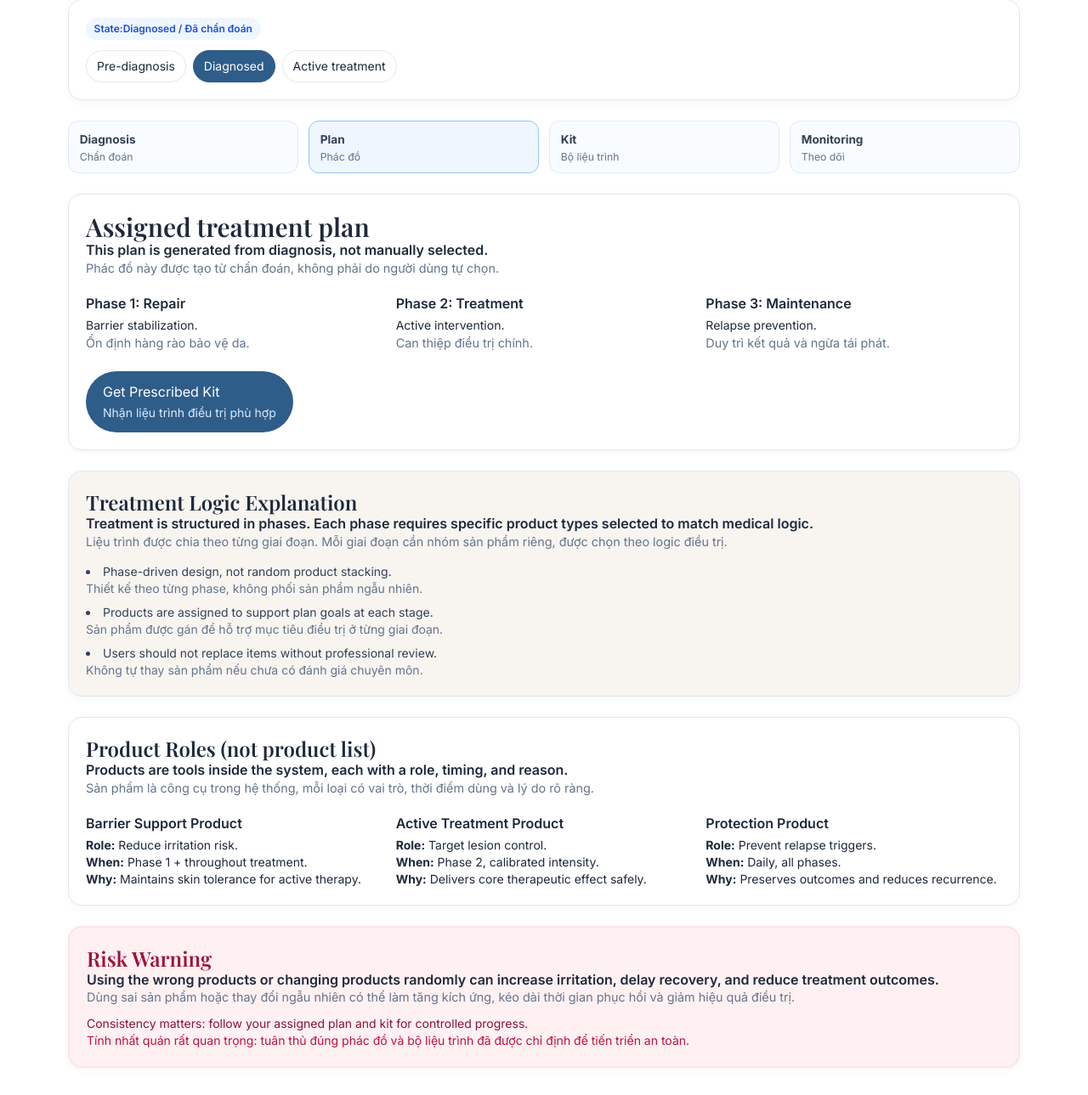
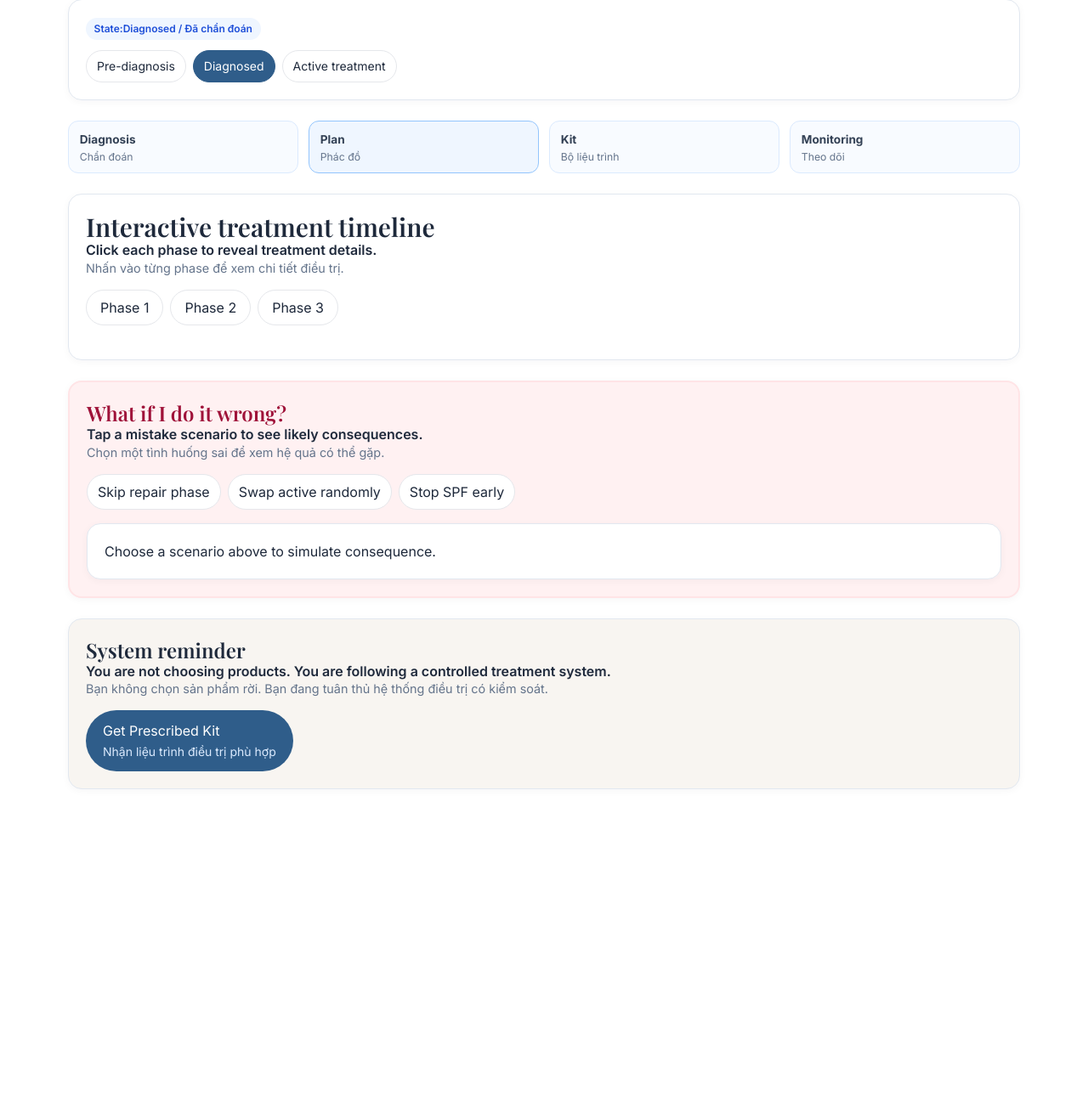
Before and after one commit to ddtri1803/test, a PHP site: page /frontend/plan.html in a window 1280 px wide. Shown: the part 98-1387 px from the top of the page at 85% size. After the commit the page ends 1027 px from the top, so only its background shows below. Run offline with PHP 8.4, Linux system fonts and the light colour scheme; some libraries are stand-ins or nearby versions.

Commit message:
Add interactive quiz, timeline, kit roles, risk simulation, and chat consultation

```diff
--- a/assets/css/theme.css
+++ b/assets/css/theme.css
@@ -10,8 +10,20 @@ body{font-family:Inter,system-ui,sans-serif}
 .bi-vi{display:block;font-size:.9em;color:#64748b;line-height:1.25;margin-top:.15rem}
 .bi-vi.inverse{color:#dbeafe}
 .ui-card{background:#fff;border:1px solid var(--line);border-radius:1rem;padding:1.25rem;box-shadow:0 2px 10px rgba(15,23,42,.04)}
-.ui-pill{border:1px solid #cbd5e1;border-radius:9999px;padding:.4rem .8rem;font-size:.78rem}
 .state-chip{display:inline-flex;align-items:center;padding:.25rem .6rem;border-radius:9999px;background:#eff6ff;color:#1d4ed8;font-size:.75rem;font-weight:600}
 .flow-step{border:1px solid #dbeafe;background:#f8fbff;border-radius:.75rem;padding:.7rem .8rem;font-size:.85rem;color:#334155}
 .flow-step.active{border-color:#93c5fd;background:#eff6ff}
 .demo-switch button.active{background:var(--medical-blue);color:#fff;border-color:var(--medical-blue)}
+
+.fade-enter{opacity:0;transform:translateY(6px)}
+.fade-enter-active{opacity:1;transform:translateY(0);transition:all .25s ease}
+
+.quiz-answer.selected{border-color:#2F5D8A;background:#eff6ff;color:#1e3a8a}
+.progress-track{height:.5rem;background:#e2e8f0;border-radius:9999px;overflow:hidden}
+.progress-fill{height:100%;background:#2F5D8A;width:0%;transition:width .25s ease}
+
+.chat-bubble-user{background:#dbeafe;border-radius:1rem 1rem .25rem 1rem;padding:.65rem .8rem;max-width:80%;margin-left:auto}
+.chat-bubble-bot{background:#f1f5f9;border-radius:1rem 1rem 1rem .25rem;padding:.65rem .8rem;max-width:80%}
+
+.phase-btn.active{background:#2F5D8A;color:#fff;border-color:#2F5D8A}
+.role-item.open{border-color:#93c5fd;background:#f8fbff}
--- a/assets/js/theme.js
+++ b/assets/js/theme.js
@@ -10,32 +10,132 @@
 
   function applyState(state){
     body.dataset.state = state;
-
     document.querySelectorAll('[data-show]').forEach(el => {
       const allow = el.dataset.show.split(',').map(s=>s.trim());
       el.classList.toggle('hidden', !allow.includes(state));
     });
-
-    document.querySelectorAll('[data-state-label]').forEach(el=>{
-      el.textContent = stateMap[state] || state;
-    });
-
-    document.querySelectorAll('[data-set-state]').forEach(btn=>{
-      btn.classList.toggle('active', btn.dataset.setState===state);
-    });
-
-    const step = body.dataset.step || 'diagnosis';
-    const stepIndex = {diagnosis:1,plan:2,kit:3,monitoring:4}[step] || 1;
-    document.querySelectorAll('[data-flow-step]').forEach((el, i)=>{
-      el.classList.toggle('active', i+1===stepIndex);
-    });
+    document.querySelectorAll('[data-state-label]').forEach(el=>el.textContent = stateMap[state] || state);
+    document.querySelectorAll('[data-set-state]').forEach(btn=>btn.classList.toggle('active', btn.dataset.setState===state));
+    const stepIndex = {diagnosis:1,plan:2,kit:3,monitoring:4}[body.dataset.step || 'diagnosis'] || 1;
+    document.querySelectorAll('[data-flow-step]').forEach((el, i)=>el.classList.toggle('active', i+1===stepIndex));
   }
 
   document.addEventListener('click', (e)=>{
-    const btn = e.target.closest('[data-set-state]');
-    if(!btn) return;
-    applyState(btn.dataset.setState);
+    const stateBtn = e.target.closest('[data-set-state]');
+    if(stateBtn) applyState(stateBtn.dataset.setState);
+
+    const phaseBtn = e.target.closest('[data-phase-target]');
+    if(phaseBtn){
+      const id = phaseBtn.dataset.phaseTarget;
+      document.querySelectorAll('[data-phase-target]').forEach(b=>b.classList.remove('active'));
+      phaseBtn.classList.add('active');
+      document.querySelectorAll('[data-phase-panel]').forEach(p=>p.classList.add('hidden'));
+      const panel = document.querySelector(`[data-phase-panel="${id}"]`);
+      if(panel) panel.classList.remove('hidden');
+    }
+
+    const roleBtn = e.target.closest('[data-role-target]');
+    if(roleBtn){
+      const id = roleBtn.dataset.roleTarget;
+      const item = roleBtn.closest('.role-item');
+      item.classList.toggle('open');
+      const panel = document.querySelector(`[data-role-panel="${id}"]`);
+      if(panel) panel.classList.toggle('hidden');
+    }
+
+    const riskBtn = e.target.closest('[data-risk]');
+    if(riskBtn){
+      const output = document.querySelector('[data-risk-output]');
+      const map = {
+        skip_phase1: ['Skipping repair raises irritation risk.', 'Bỏ qua phase phục hồi làm tăng nguy cơ kích ứng.'],
+        swap_active: ['Random active swap can trigger flare-ups.', 'Đổi hoạt chất ngẫu nhiên có thể gây bùng viêm.'],
+        stop_spf: ['Stopping SPF increases relapse and pigmentation.', 'Ngưng chống nắng làm tăng tái phát và tăng sắc tố.']
+      };
+      const [en, vi] = map[riskBtn.dataset.risk] || ['Follow assigned protocol.', 'Hãy tuân thủ đúng phác đồ.'];
+      if(output) output.innerHTML = `<strong>${en}</strong><br><span class="text-slate-600">${vi}</span>`;
+    }
+
+    const quick = e.target.closest('[data-chat-reply]');
+    if(quick){
+      addChatBubble(quick.textContent.trim(), 'user');
+      quick.closest('[data-chat-options]').classList.add('hidden');
+      const next = quick.dataset.chatReply;
+      runChatStep(next);
+    }
   });
 
+  function initQuiz(){
+    const wrap = document.querySelector('[data-quiz]');
+    if(!wrap) return;
+    const steps = [...wrap.querySelectorAll('[data-quiz-step]')];
+    const nextBtn = wrap.querySelector('[data-quiz-next]');
+    const prevBtn = wrap.querySelector('[data-quiz-prev]');
+    const progress = wrap.querySelector('[data-quiz-progress]');
+    const summary = wrap.querySelector('[data-quiz-summary]');
+    let idx = 0;
+
+    const showStep = () => {
+      steps.forEach((s,i)=>s.classList.toggle('hidden', i!==idx));
+      prevBtn.classList.toggle('hidden', idx===0);
+      nextBtn.textContent = idx===steps.length-1 ? 'Finish Quiz' : 'Next Question';
+      if(progress) progress.style.width = `${((idx+1)/steps.length)*100}%`;
+    };
+
+    steps.forEach(step=>{
+      step.querySelectorAll('.quiz-answer').forEach(btn=>{
+        btn.addEventListener('click', ()=>{
+          step.querySelectorAll('.quiz-answer').forEach(b=>b.classList.remove('selected'));
+          btn.classList.add('selected');
+          step.dataset.answer = btn.dataset.value;
+        });
+      });
+    });
+
+    nextBtn?.addEventListener('click', ()=>{
+      if(!steps[idx].dataset.answer) return;
+      if(idx<steps.length-1){ idx++; showStep(); return; }
+      const answers = steps.map(s=>s.dataset.answer || '-');
+      summary.classList.remove('hidden');
+      summary.innerHTML = `<p class="bi-en">Profile detected: ${answers.join(' • ')}</p><p class="bi-vi">Hồ sơ da ghi nhận: ${answers.join(' • ')}</p>`;
+      wrap.classList.add('hidden');
+      document.querySelector('[data-after-quiz]')?.classList.remove('hidden');
+    });
+
+    prevBtn?.addEventListener('click', ()=>{ if(idx>0){ idx--; showStep(); } });
+    showStep();
+  }
+
+  function addChatBubble(text, who){
+    const log = document.querySelector('[data-chat-log]');
+    if(!log) return;
+    const div = document.createElement('div');
+    div.className = who==='user' ? 'chat-bubble-user' : 'chat-bubble-bot';
+    div.textContent = text;
+    log.appendChild(div);
+    log.scrollTop = log.scrollHeight;
+  }
+
+  function runChatStep(step){
+    const map = {
+      start: {bot:'How soon do you want to begin treatment? / Bạn muốn bắt đầu điều trị khi nào?', next:'timing'},
+      timing: {show:'timing'},
+      urgency: {bot:'Do you prefer low-irritation progression? / Bạn ưu tiên lộ trình ít kích ứng?', next:'tolerance'},
+      tolerance: {show:'tolerance'},
+      close: {bot:'Great. We will prepare your assigned onboarding form. / Tốt. Hệ thống sẽ mở form khởi tạo liệu trình cho bạn.', end:true}
+    };
+    const c = map[step];
+    if(!c) return;
+    if(c.bot) setTimeout(()=>addChatBubble(c.bot,'bot'),250);
+    if(c.show) document.querySelector(`[data-chat-options="${c.show}"]`)?.classList.remove('hidden');
+    if(c.end) document.querySelector('[data-chat-form]')?.classList.remove('hidden');
+  }
+
+  function initChat(){
+    if(!document.querySelector('[data-chat-log]')) return;
+    runChatStep('start');
+  }
+
   applyState(body.dataset.state || 'pre-diagnosis');
+  initQuiz();
+  initChat();
 })();
--- a/frontend/plan.html
+++ b/frontend/plan.html
@@ -1,110 +1,46 @@
 <!doctype html>
 <html lang="en">
-<head>
-  <meta charset="UTF-8" />
-  <meta name="viewport" content="width=device-width, initial-scale=1.0" />
-  <title>Assigned Plan • Frontend Theme</title>
-  <link rel="preconnect" href="https://fonts.googleapis.com">
-  <link rel="preconnect" href="https://fonts.gstatic.com" crossorigin>
-  <link href="https://fonts.googleapis.com/css2?family=Inter:wght@400;500;600;700&family=Playfair+Display:wght@600;700&display=swap" rel="stylesheet">
-  <script src="https://cdn.tailwindcss.com"></script>
-  <script>tailwind.config={theme:{extend:{colors:{medicalBlue:'#2F5D8A',softBeige:'#F8F5F1'}}}}</script>
-  <link rel="stylesheet" href="../assets/css/theme.css" />
-</head>
+<head><meta charset="UTF-8" /><meta name="viewport" content="width=device-width, initial-scale=1.0" /><title>Interactive Plan • Frontend Theme</title><link rel="preconnect" href="https://fonts.googleapis.com"><link rel="preconnect" href="https://fonts.gstatic.com" crossorigin><link href="https://fonts.googleapis.com/css2?family=Inter:wght@400;500;600;700&family=Playfair+Display:wght@600;700&display=swap" rel="stylesheet"><script src="https://cdn.tailwindcss.com"></script><script>tailwind.config={theme:{extend:{colors:{medicalBlue:'#2F5D8A',softBeige:'#F8F5F1'}}}}</script><link rel="stylesheet" href="../assets/css/theme.css" /></head>
 <body data-state="diagnosed" data-step="plan" class="bg-white text-slate-800">
-  <header class="border-b border-slate-200">
-    <nav class="max-w-7xl mx-auto px-4 py-4 flex justify-between">
-      <a href="index.html" class="heading text-2xl text-medicalBlue">Derma System Theme</a>
-      <a href="kit.html" class="text-medicalBlue">Next: Kit →</a>
-    </nav>
-  </header>
-
+<header class="border-b border-slate-200"><nav class="max-w-7xl mx-auto px-4 py-4 flex justify-between"><a href="index.html" class="heading text-2xl text-medicalBlue">Derma System Theme</a><a href="kit.html" class="text-medicalBlue">Next: Kit →</a></nav></header>
 <main class="max-w-6xl mx-auto px-4 py-8 space-y-6">
-    <section class="ui-card">
-      <p class="state-chip">State: <span data-state-label></span></p>
-      <div class="demo-switch mt-3 flex gap-2">
-        <button data-set-state="pre-diagnosis" class="px-3 py-2 border rounded-full text-sm">Pre-diagnosis</button>
-        <button data-set-state="diagnosed" class="px-3 py-2 border rounded-full text-sm">Diagnosed</button>
-        <button data-set-state="active-treatment" class="px-3 py-2 border rounded-full text-sm">Active treatment</button>
-      </div>
-    </section>
-
-    <section class="grid md:grid-cols-4 gap-3">
-      <div data-flow-step class="flow-step"><strong>Diagnosis</strong><span class="bi-vi">Chẩn đoán</span></div>
-      <div data-flow-step class="flow-step"><strong>Plan</strong><span class="bi-vi">Phác đồ</span></div>
-      <div data-flow-step class="flow-step"><strong>Kit</strong><span class="bi-vi">Bộ liệu trình</span></div>
-      <div data-flow-step class="flow-step"><strong>Monitoring</strong><span class="bi-vi">Theo dõi</span></div>
-    </section>
+<section class="ui-card"><p class="state-chip">State: <span data-state-label></span></p><div class="demo-switch mt-3 flex gap-2"><button data-set-state="pre-diagnosis" class="px-3 py-2 border rounded-full text-sm">Pre-diagnosis</button><button data-set-state="diagnosed" class="px-3 py-2 border rounded-full text-sm">Diagnosed</button><button data-set-state="active-treatment" class="px-3 py-2 border rounded-full text-sm">Active treatment</button></div></section>
+<section class="grid md:grid-cols-4 gap-3"><div data-flow-step class="flow-step"><strong>Diagnosis</strong><span class="bi-vi">Chẩn đoán</span></div><div data-flow-step class="flow-step"><strong>Plan</strong><span class="bi-vi">Phác đồ</span></div><div data-flow-step class="flow-step"><strong>Kit</strong><span class="bi-vi">Bộ liệu trình</span></div><div data-flow-step class="flow-step"><strong>Monitoring</strong><span class="bi-vi">Theo dõi</span></div></section>
 
 <section class="ui-card">
-      <h1 class="heading text-3xl">Assigned treatment plan</h1>
-      <p class="bi-en">This plan is generated from diagnosis, not manually selected.</p>
-      <p class="bi-vi">Phác đồ này được tạo từ chẩn đoán, không phải do người dùng tự chọn.</p>
-      <div class="grid md:grid-cols-3 gap-4 mt-5">
-        <div class="phase">
-          <h3 class="font-semibold">Phase 1: Repair</h3>
-          <p class="text-sm mt-1">Barrier stabilization.</p>
-          <p class="bi-vi">Ổn định hàng rào bảo vệ da.</p>
+  <h1 class="heading text-3xl">Interactive treatment timeline</h1>
+  <p class="bi-en">Click each phase to reveal treatment details.</p>
+  <p class="bi-vi">Nhấn vào từng phase để xem chi tiết điều trị.</p>
+  <div class="flex flex-wrap gap-2 mt-4">
+    <button data-phase-target="p1" class="phase-btn px-4 py-2 rounded-full border">Phase 1</button>
+    <button data-phase-target="p2" class="phase-btn px-4 py-2 rounded-full border">Phase 2</button>
+    <button data-phase-target="p3" class="phase-btn px-4 py-2 rounded-full border">Phase 3</button>
   </div>
-        <div class="phase">
-          <h3 class="font-semibold">Phase 2: Treatment</h3>
-          <p class="text-sm mt-1">Active intervention.</p>
-          <p class="bi-vi">Can thiệp điều trị chính.</p>
-        </div>
-        <div class="phase">
-          <h3 class="font-semibold">Phase 3: Maintenance</h3>
-          <p class="text-sm mt-1">Relapse prevention.</p>
-          <p class="bi-vi">Duy trì kết quả và ngừa tái phát.</p>
-        </div>
-      </div>
-      <a href="kit.html" class="inline-block mt-6 px-5 py-3 rounded-full bg-medicalBlue text-white">Get Prescribed Kit<br/><span class="text-blue-100 text-sm">Nhận liệu trình điều trị phù hợp</span></a>
-    </section>
-
-    <section class="ui-card bg-softBeige">
-      <h2 class="heading text-2xl">Treatment Logic Explanation</h2>
-      <p class="bi-en">Treatment is structured in phases. Each phase requires specific product types selected to match medical logic.</p>
-      <p class="bi-vi">Liệu trình được chia theo từng giai đoạn. Mỗi giai đoạn cần nhóm sản phẩm riêng, được chọn theo logic điều trị.</p>
-      <ul class="mt-4 space-y-2 text-sm text-slate-700 list-disc list-inside">
-        <li>Phase-driven design, not random product stacking.<br><span class="text-slate-500">Thiết kế theo từng phase, không phối sản phẩm ngẫu nhiên.</span></li>
-        <li>Products are assigned to support plan goals at each stage.<br><span class="text-slate-500">Sản phẩm được gán để hỗ trợ mục tiêu điều trị ở từng giai đoạn.</span></li>
-        <li>Users should not replace items without professional review.<br><span class="text-slate-500">Không tự thay sản phẩm nếu chưa có đánh giá chuyên môn.</span></li>
-      </ul>
-    </section>
-
-    <section class="ui-card">
-      <h2 class="heading text-2xl">Product Roles (not product list)</h2>
-      <p class="bi-en">Products are tools inside the system, each with a role, timing, and reason.</p>
-      <p class="bi-vi">Sản phẩm là công cụ trong hệ thống, mỗi loại có vai trò, thời điểm dùng và lý do rõ ràng.</p>
-      <div class="grid md:grid-cols-3 gap-4 mt-5">
-        <article class="phase">
-          <h3 class="font-semibold">Barrier Support Product</h3>
-          <p class="text-sm mt-1"><strong>Role:</strong> Reduce irritation risk.</p>
-          <p class="text-sm"><strong>When:</strong> Phase 1 + throughout treatment.</p>
-          <p class="text-sm"><strong>Why:</strong> Maintains skin tolerance for active therapy.</p>
-        </article>
-        <article class="phase">
-          <h3 class="font-semibold">Active Treatment Product</h3>
-          <p class="text-sm mt-1"><strong>Role:</strong> Target lesion control.</p>
-          <p class="text-sm"><strong>When:</strong> Phase 2, calibrated intensity.</p>
-          <p class="text-sm"><strong>Why:</strong> Delivers core therapeutic effect safely.</p>
-        </article>
-        <article class="phase">
-          <h3 class="font-semibold">Protection Product</h3>
-          <p class="text-sm mt-1"><strong>Role:</strong> Prevent relapse triggers.</p>
-          <p class="text-sm"><strong>When:</strong> Daily, all phases.</p>
-          <p class="text-sm"><strong>Why:</strong> Preserves outcomes and reduces recurrence.</p>
-        </article>
+  <div class="mt-5 space-y-3">
+    <div data-phase-panel="p1" class="ui-card hidden"><h3 class="font-semibold">Phase 1: Repair Window</h3><p class="bi-en">Calm inflammation and strengthen barrier first.</p><p class="bi-vi">Làm dịu viêm và củng cố hàng rào da trước.</p></div>
+    <div data-phase-panel="p2" class="ui-card hidden"><h3 class="font-semibold">Phase 2: Active Control</h3><p class="bi-en">Introduce treatment actives in controlled intensity.</p><p class="bi-vi">Đưa hoạt chất điều trị vào với cường độ có kiểm soát.</p></div>
+    <div data-phase-panel="p3" class="ui-card hidden"><h3 class="font-semibold">Phase 3: Maintenance</h3><p class="bi-en">Stabilize gains and reduce relapse triggers.</p><p class="bi-vi">Ổn định kết quả và giảm tác nhân tái phát.</p></div>
   </div>
 </section>
 
 <section class="ui-card border-2 border-rose-100 bg-rose-50">
-      <h2 class="heading text-2xl text-rose-800">Risk Warning</h2>
-      <p class="bi-en">Using the wrong products or changing products randomly can increase irritation, delay recovery, and reduce treatment outcomes.</p>
-      <p class="bi-vi">Dùng sai sản phẩm hoặc thay đổi ngẫu nhiên có thể làm tăng kích ứng, kéo dài thời gian phục hồi và giảm hiệu quả điều trị.</p>
-      <p class="mt-3 text-sm text-rose-900">Consistency matters: follow your assigned plan and kit for controlled progress.<br><span class="text-rose-700">Tính nhất quán rất quan trọng: tuân thủ đúng phác đồ và bộ liệu trình đã được chỉ định để tiến triển an toàn.</span></p>
+  <h2 class="heading text-2xl text-rose-800">What if I do it wrong?</h2>
+  <p class="bi-en">Tap a mistake scenario to see likely consequences.</p>
+  <p class="bi-vi">Chọn một tình huống sai để xem hệ quả có thể gặp.</p>
+  <div class="mt-4 flex flex-wrap gap-2">
+    <button data-risk="skip_phase1" class="px-3 py-2 border rounded-full bg-white">Skip repair phase</button>
+    <button data-risk="swap_active" class="px-3 py-2 border rounded-full bg-white">Swap active randomly</button>
+    <button data-risk="stop_spf" class="px-3 py-2 border rounded-full bg-white">Stop SPF early</button>
+  </div>
+  <div data-risk-output class="ui-card mt-4">Choose a scenario above to simulate consequence.</div>
+</section>
+
+<section class="ui-card bg-softBeige">
+  <h2 class="heading text-2xl">System reminder</h2>
+  <p class="bi-en">You are not choosing products. You are following a controlled treatment system.</p>
+  <p class="bi-vi">Bạn không chọn sản phẩm rời. Bạn đang tuân thủ hệ thống điều trị có kiểm soát.</p>
+  <a href="kit.html" class="inline-block mt-4 px-5 py-3 rounded-full bg-medicalBlue text-white">Get Prescribed Kit<br><span class="text-blue-100 text-sm">Nhận liệu trình điều trị phù hợp</span></a>
 </section>
 </main>
-
 <script src="../assets/js/theme.js"></script>
-</body>
-</html>
+</body></html>
```
Also changed, not shown: frontend/diagnosis.html (+62 -7 lines), frontend/kit.html (+30 -2 lines). Lines whose indentation alone changed are shown as unchanged.
